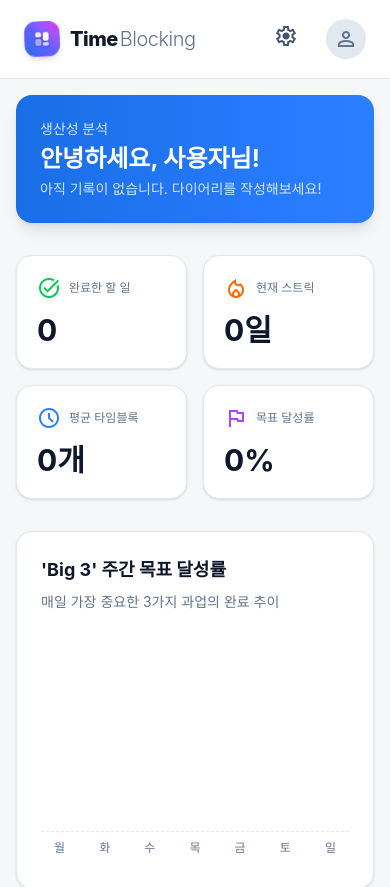
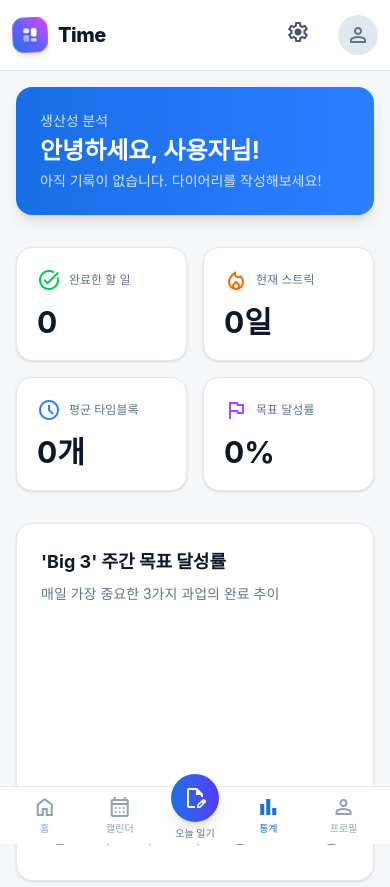
Before and after one commit to syntaxdog/time-blocking-diary, a Next.js app: page /statistics in a window 390 px wide. Shown: the top 887 px of the page. Built offline with nearby package versions, Linux system fonts and the light colour scheme; no server answers; a web font is replaced by a local one.

Commit message:
feat: mobile optimization

```diff
--- a/app/calendar/page.tsx
+++ b/app/calendar/page.tsx
@@ -5,6 +5,7 @@ import Header from '@/components/Header';
 import { useState, useMemo, useRef, useEffect } from 'react';
 import { useDiaryStore } from '@/store/diaryStore';
 import Sidebar from '@/components/Sidebar';
+import MobileNav from '@/components/MobileNav';
 import { slotToTime } from '@/lib/utils';
 
 export default function CalendarPage() {
@@ -186,7 +187,7 @@ export default function CalendarPage() {
         {/* Main Content Area */}
         <main className="flex-1 flex flex-col overflow-hidden">
           {/* Sub Header */}
-          <div className="h-14 border-b border-slate-200 bg-white flex items-center justify-between px-8 shrink-0">
+          <div className="h-14 border-b border-slate-200 bg-white flex items-center justify-between px-4 md:px-8 shrink-0">
             <div className="flex items-center gap-4">
               <h2 className="text-lg font-bold">{monthTitle}</h2>
               <div className="flex items-center border border-slate-200 rounded-lg overflow-hidden">
@@ -204,7 +205,7 @@ export default function CalendarPage() {
               <div className="relative" ref={searchRef}>
                 <span className="absolute left-3 top-1/2 -translate-y-1/2 material-symbols-outlined text-slate-400 text-[20px]">search</span>
                 <input
-                  className="pl-10 pr-4 py-2 bg-slate-100 border-none rounded-lg text-sm w-64 focus:ring-2 focus:ring-[var(--color-primary)]/20 outline-none"
+                  className="pl-10 pr-4 py-2 bg-slate-100 border-none rounded-lg text-sm w-40 md:w-64 focus:ring-2 focus:ring-[var(--color-primary)]/20 outline-none"
                   placeholder="일정 검색..."
                   type="text"
                   value={searchQuery}
@@ -241,7 +242,7 @@ export default function CalendarPage() {
           {/* Calendar and Side Panel Split */}
           <div className="flex-1 flex overflow-hidden">
             {/* Full Month Calendar View */}
-            <div className="flex-1 bg-white p-6 overflow-y-auto">
+            <div className="flex-1 bg-white p-3 md:p-6 overflow-y-auto pb-20 md:pb-6">
               <div className="grid grid-cols-7 border-l border-t border-slate-100">
                 {/* Weekdays Header */}
                 {['일', '월', '화', '수', '목', '금', '토'].map((day, i) => (
@@ -256,7 +257,7 @@ export default function CalendarPage() {
 
                 {/* Previous month trailing days */}
                 {Array.from({ length: firstDay }).map((_, i) => (
-                  <div key={`prev-${i}`} className="min-h-[100px] p-2 border-r border-b border-slate-100 text-slate-300">
+                  <div key={`prev-${i}`} className="min-h-[60px] md:min-h-[100px] p-1.5 md:p-2 border-r border-b border-slate-100 text-slate-300">
                     {prevMonthDays - firstDay + 1 + i}
                   </div>
                 ))}
@@ -280,7 +281,7 @@ export default function CalendarPage() {
                     <div
                       key={day}
                       onClick={() => setSelectedDay(day)}
-                      className={`min-h-[100px] p-2 flex flex-col items-start border-r border-b border-slate-100 cursor-pointer transition-colors ${isSelected ? 'bg-[var(--color-primary)]/5' : 'hover:bg-slate-50'
+                      className={`min-h-[60px] md:min-h-[100px] p-1.5 md:p-2 flex flex-col items-start border-r border-b border-slate-100 cursor-pointer transition-colors ${isSelected ? 'bg-[var(--color-primary)]/5' : 'hover:bg-slate-50'
                         }`}
                     >
                       {/* 날짜 헤더 영역 */}
@@ -300,8 +301,26 @@ export default function CalendarPage() {
                         )}
                       </div>
 
-                      {/* 이벤트 표시 영역 */}
-                      <div className="flex flex-col gap-1 w-full mt-1">
+                      {/* 이벤트 표시 영역 — 모바일: 색상 점, 데스크톱: 텍스트 */}
+                      {/* 모바일 */}
+                      <div className="flex gap-1 flex-wrap mt-1 md:hidden">
+                        {blocks.slice(0, 4).map((block) => (
+                          <span
+                            key={block.id}
+                            className={`w-1.5 h-1.5 rounded-full ${
+                              block.color === 'red' ? 'bg-red-500' :
+                              block.color === 'green' ? 'bg-green-500' :
+                              block.color === 'purple' ? 'bg-purple-500' :
+                              block.color === 'yellow' ? 'bg-yellow-500' :
+                              block.color === 'orange' ? 'bg-orange-500' :
+                              block.color === 'gray' ? 'bg-slate-400' :
+                              'bg-[var(--color-primary)]'
+                            }`}
+                          />
+                        ))}
+                      </div>
+                      {/* 데스크톱 */}
+                      <div className="hidden md:flex flex-col gap-1 w-full mt-1">
                         {displayBlocks.map((block) => (
                           <div
                             key={block.id}
@@ -333,7 +352,7 @@ export default function CalendarPage() {
 
                 {/* Next month leading days */}
                 {Array.from({ length: trailingDays }).map((_, i) => (
-                  <div key={`next-${i}`} className="min-h-[100px] p-2 border-r border-b border-slate-100 text-slate-300">
+                  <div key={`next-${i}`} className="min-h-[60px] md:min-h-[100px] p-1.5 md:p-2 border-r border-b border-slate-100 text-slate-300">
                     {i + 1}
                   </div>
                 ))}
@@ -341,7 +360,7 @@ export default function CalendarPage() {
             </div>
 
             {/* Side Panel (Selected Day's Summary) */}
-            <aside className="w-80 bg-[var(--color-bg)] border-l border-slate-200 p-6 flex flex-col gap-6 overflow-y-auto shrink-0">
+            <aside className="w-80 bg-[var(--color-bg)] border-l border-slate-200 p-6 hidden lg:flex flex-col gap-6 overflow-y-auto shrink-0">
               <div>
                 <h3 className="text-sm font-bold text-slate-500 uppercase tracking-wider mb-4">
                   오늘의 일정 ({currentMonth.month + 1}월 {selectedDay}일)
@@ -416,6 +435,7 @@ export default function CalendarPage() {
           </div>
         </main>
       </div>
+      <MobileNav active="calendar" />
     </div>
   );
 }
--- a/app/layout.tsx
+++ b/app/layout.tsx
@@ -8,6 +8,12 @@ import { auth } from '@/auth';
 export const metadata: Metadata = {
   title: 'Time Blocking Diary',
   description: 'Time Blocking 다이어리 — 하루를 디자인하세요',
+};
+
+export const viewport = {
+  width: 'device-width',
+  initialScale: 1,
+  maximumScale: 1,
 };
 
 export default async function RootLayout({ children }: { children: React.ReactNode }) {
--- a/app/page.tsx
+++ b/app/page.tsx
@@ -5,6 +5,7 @@ import Header from '@/components/Header';
 import { useState, useMemo } from 'react';
 import { useDiaryStore } from '@/store/diaryStore';
 import Sidebar from '@/components/Sidebar';
+import MobileNav from '@/components/MobileNav';
 
 export default function HomePage() {
   const router = useRouter();
@@ -104,7 +105,7 @@ export default function HomePage() {
         <Sidebar active="home" />
 
         {/* Main Content */}
-        <main className="flex-1 overflow-y-auto p-4 md:p-8 flex flex-col gap-8">
+        <main className="flex-1 overflow-y-auto p-4 md:p-8 pb-20 md:pb-8 flex flex-col gap-8">
           <div className="bg-white p-6 rounded-2xl shadow-sm border border-slate-200">
             <h2 className="text-sm text-slate-500 font-medium mb-3">나의 비전 선언</h2>
             <p className="text-xl md:text-2xl font-extrabold text-transparent bg-clip-text bg-gradient-to-r from-[var(--color-primary)] to-blue-600 tracking-tight leading-relaxed" style={{ fontFamily: 'Pretendard, sans-serif' }}>
@@ -266,6 +267,7 @@ export default function HomePage() {
           </div>
         </main>
       </div>
+      <MobileNav active="home" />
     </div>
   );
 }
--- a/app/profile/page.tsx
+++ b/app/profile/page.tsx
@@ -4,6 +4,7 @@ import { useState, useRef } from 'react';
 import { useSession, signOut } from 'next-auth/react';
 import { useDiaryStore } from '@/store/diaryStore';
 import Sidebar from '@/components/Sidebar';
+import MobileNav from '@/components/MobileNav';
 import Header from '@/components/Header';
 
 type SettingsTab = 'info' | 'theme' | 'security';
@@ -82,7 +83,7 @@ export default function ProfilePage() {
       <div className="flex flex-1 overflow-hidden">
         <Sidebar active="profile" />
 
-        <main className="flex-1 overflow-y-auto flex justify-center py-8 px-4 sm:px-6">
+        <main className="flex-1 overflow-y-auto flex justify-center py-8 pb-20 md:pb-8 px-4 sm:px-6">
           <div className="w-full max-w-[960px] flex flex-col md:flex-row gap-8">
             {/* Left Column: Navigation & Profile Info */}
             <aside className="w-full md:w-1/3 flex flex-col gap-6">
@@ -264,6 +265,7 @@ export default function ProfilePage() {
           </div>
         </main>
       </div>
+      <MobileNav active="profile" />
     </div>
   );
 }
--- a/app/statistics/page.tsx
+++ b/app/statistics/page.tsx
@@ -5,6 +5,7 @@ import Header from '@/components/Header';
 import { useDiaryStore } from '@/store/diaryStore';
 
 import Sidebar from '@/components/Sidebar';
+import MobileNav from '@/components/MobileNav';
 
 export default function StatisticsPage() {
   const { diaries } = useDiaryStore();
@@ -182,7 +183,7 @@ export default function StatisticsPage() {
         <Sidebar active="statistics" />
 
         {/* Main Content */}
-        <main className="flex-1 overflow-y-auto p-4 md:p-8 flex flex-col gap-8">
+        <main className="flex-1 overflow-y-auto p-4 md:p-8 pb-20 md:pb-8 flex flex-col gap-8">
           {/* Welcome Banner */}
           <div className="bg-gradient-to-r from-[var(--color-primary)] to-blue-500 p-6 rounded-2xl text-white shadow-lg">
             <h2 className="text-sm font-medium opacity-80 mb-1">생산성 분석</h2>
@@ -326,6 +327,7 @@ export default function StatisticsPage() {
           </div>
         </main>
       </div>
+      <MobileNav active="statistics" />
     </div>
   );
 }
--- a/components/Header.tsx
+++ b/components/Header.tsx
@@ -21,7 +21,7 @@ export default function Header() {
   }, []);
 
   return (
-    <header className="bg-white border-b border-slate-200 px-6 py-4 flex items-center justify-between sticky top-0 z-10">
+    <header className="bg-white border-b border-slate-200 px-3 sm:px-6 py-3 sm:py-4 flex items-center justify-between sticky top-0 z-10">
       <div className="flex items-center gap-3">
         <div className="flex items-center gap-2.5 select-none cursor-pointer group" onClick={() => router.push('/')}>
           <div className="w-9 h-9 bg-gradient-to-tr from-[var(--color-primary)] via-indigo-500 to-fuchsia-500 rounded-[12px] flex items-center justify-center text-white shadow-md border-[0.5px] border-white/20 shrink-0 transform -rotate-2 group-hover:rotate-3 transition-transform duration-300">
@@ -34,7 +34,7 @@ export default function Header() {
           </div>
           <h1 className="text-[20px] tracking-tight flex items-baseline">
             <span className="font-extrabold text-slate-900">Time</span>
-            <span className="font-light text-slate-500 ml-0.5">Blocking</span>
+            <span className="font-light text-slate-500 ml-0.5 hidden sm:inline">Blocking</span>
           </h1>
         </div>
       </div>
@@ -63,7 +63,7 @@ export default function Header() {
           </button>
 
           {dropdownOpen && (
-            <div className="absolute right-0 top-full mt-2 w-56 bg-white rounded-xl border border-slate-200 shadow-lg py-2 z-20">
+            <div className="absolute right-0 top-full mt-2 w-48 sm:w-56 bg-white rounded-xl border border-slate-200 shadow-lg py-2 z-20">
               <div className="px-4 py-3 border-b border-slate-100">
                 <p className="text-sm font-semibold truncate">{session?.user?.name || '사용자'}</p>
                 <p className="text-xs text-slate-500 truncate">{session?.user?.email}</p>
--- /dev/null
+++ b/components/MobileNav.tsx
@@ -0,0 +1,59 @@
+'use client';
+
+import Link from 'next/link';
+
+type MobileNavProps = {
+  active: 'home' | 'calendar' | 'statistics' | 'profile';
+};
+
+const navItems = [
+  { id: 'home', label: '홈', icon: 'home', href: '/' },
+  { id: 'calendar', label: '캘린더', icon: 'calendar_month', href: '/calendar' },
+  {
+    id: 'today',
+    label: '오늘 일기',
+    icon: 'edit_document',
+    href: `/diary/${new Date().getFullYear()}-${String(new Date().getMonth() + 1).padStart(2, '0')}-${String(new Date().getDate()).padStart(2, '0')}`,
+    isCenter: true,
+  },
+  { id: 'statistics', label: '통계', icon: 'bar_chart', href: '/statistics' },
+  { id: 'profile', label: '프로필', icon: 'person', href: '/profile' },
+] as const;
+
+export default function MobileNav({ active }: MobileNavProps) {
+  return (
+    <nav className="fixed bottom-0 left-0 right-0 z-50 bg-white border-t border-slate-200 md:hidden">
+      <div className="flex items-center justify-around px-2 pb-[env(safe-area-inset-bottom)]">
+        {navItems.map((item) => {
+          const isActive = item.id === active;
+          if (item.id === 'today') {
+            return (
+              <Link
+                key={item.id}
+                href={item.href}
+                className="flex flex-col items-center -mt-4"
+              >
+                <div className="w-12 h-12 rounded-full bg-gradient-to-r from-[var(--color-primary)] to-indigo-600 flex items-center justify-center text-white shadow-lg">
+                  <span className="material-symbols-outlined text-[22px]">{item.icon}</span>
+                </div>
+                <span className="text-[10px] font-medium text-slate-500 mt-1">{item.label}</span>
+              </Link>
+            );
+          }
+          return (
+            <Link
+              key={item.id}
+              href={item.href}
+              className={`flex flex-col items-center py-2 px-3 ${
+                isActive ? 'text-[var(--color-primary)]' : 'text-slate-400'
+              }`}
+            >
+              <span className="material-symbols-outlined text-[22px]">{item.icon}</span>
+              <span className="text-[10px] font-medium mt-0.5">{item.label}</span>
+            </Link>
+          );
+        })}
+      </div>
+    </nav>
+  );
+}
--- a/components/TimeBox/EventModal.tsx
+++ b/components/TimeBox/EventModal.tsx
@@ -35,13 +35,13 @@ export default function EventModal({ startSlot, endSlot, onConfirm, onCancel, ex
   }, [onCancel]);
 
   return (
-    <div className="fixed inset-0 z-50 flex items-center justify-center bg-black/30"
+    <div className="fixed inset-0 z-50 flex items-end sm:items-center justify-center bg-black/30"
       onMouseDown={(e) => { if (e.target === e.currentTarget) onCancel(); }}>
       <div
         role="dialog"
         aria-modal="true"
         aria-label={existing ? '일정 수정' : '일정 등록'}
-        className="w-80 rounded-2xl p-5 flex flex-col gap-4 shadow-xl"
+        className="w-full sm:w-80 rounded-t-2xl sm:rounded-2xl p-5 flex flex-col gap-4 shadow-xl pb-[calc(1.25rem+env(safe-area-inset-bottom))] sm:pb-5"
         style={{ background: 'var(--color-surface)' }}
         onMouseDown={(e) => e.stopPropagation()}
       >
```
Also changed, not shown: app/diary/[date]/page.tsx (+4 -4 lines), components/TimeBox/TimeBox.tsx (+18 -3 lines).
